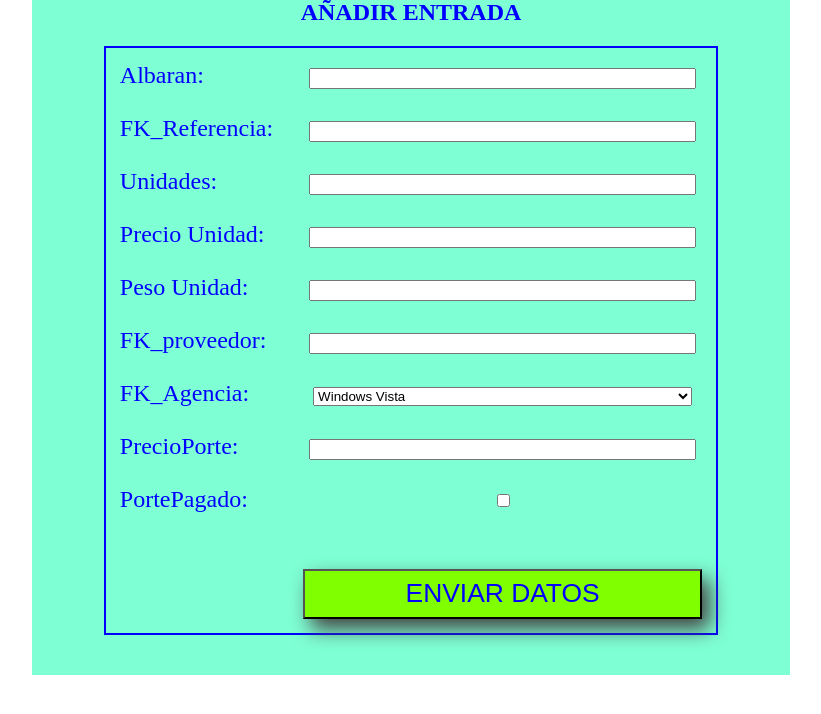
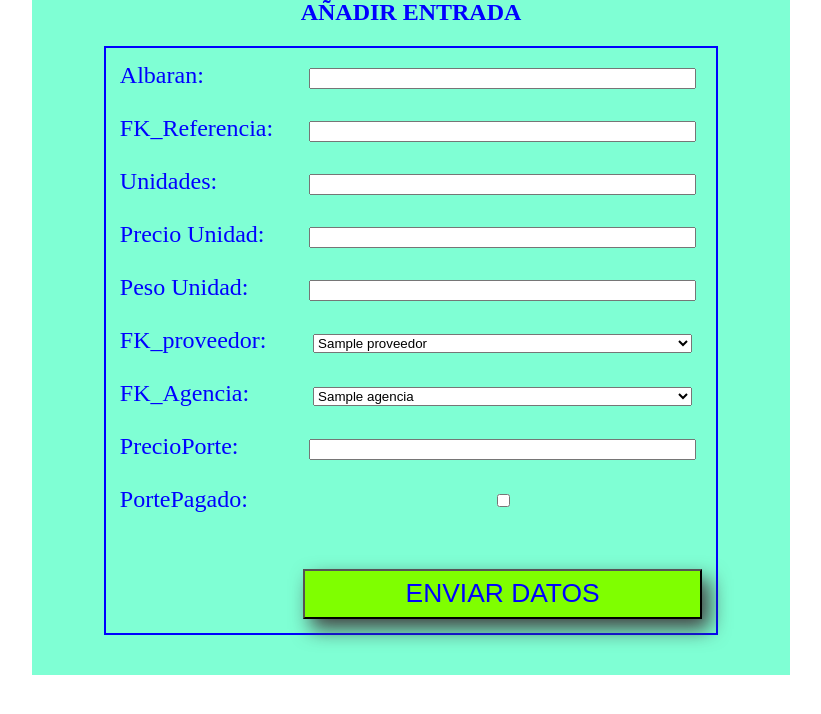
Before and after one commit to Rex0747/VirtualStore, a Django app: template entradas/templates/addentrada.html in a window 1280 px wide. Shown: the part 21-735 px from the top of the page, without its empty margins (229-1050 px from the left). Run offline with Django 3.2, Linux system fonts and the light colour scheme; the template is opened without the code that fills it: most values are stand-ins (such as "Sample title", 1, 10 or a date in 2020).

Commit message:
29032020

```diff
--- a/entradas/models.py
+++ b/entradas/models.py
@@ -12,7 +12,7 @@ from agencias.models import agencias
 class entradas(models.Model):
     nAlbaran=models.CharField(max_length=8,null=False, verbose_name='Albaran')
     fk_proveedor=models.ForeignKey(proveedores,on_delete=models.CASCADE,blank=True)
-    fk_articulo=models.ForeignKey(articulos,on_delete=models.CASCADE,blank=True)
+    fk_articulo=models.CharField(max_length=8,blank=True) # models.ForeignKey(articulos,on_delete=models.CASCADE,blank=True)
     #nombre=models.CharField(max_length=70,null=True)
     fechaEntrada=models.DateTimeField(default=datetime.now, blank=True)
     unidades=models.IntegerField(blank=False)
@@ -20,7 +20,7 @@ class entradas(models.Model):
     peso=models.FloatField( default=0)
     agencia=models.ForeignKey(agencias,on_delete=models.CASCADE, blank=True,default='')
     precioPorte=models.FloatField(blank=True,default=True)
-    porte_pagado=models.NullBooleanField(default=True)
+    porte_pagado=models.BooleanField(default=True)
     #precioTotal= models.FloatField(default=0)
 
 
--- a/entradas/templates/addentrada.html
+++ b/entradas/templates/addentrada.html
@@ -34,17 +34,18 @@
                     </tr>
                     <tr>
                         <td class="td"><label>FK_proveedor:</label></td>
-                        <td><input type="text" name="proveedor" id="proveedor"></td>
+                        <td><select name="proveedor" id="proveedor" class="desplegable">
+                            {% for i in proveedor %}
+                                    <option value="1">{{i}}</option>
+                                {% endfor %}
+                            </select></td>
                     </tr>
                     <tr>
                         <td class="td"><label>FK_Agencia:</label></td>
                             <td><select name="agencia" id="agencia" class="desplegable">
-                                <option value="1">Windows Vista</option>
-                                <option value="2">Windows 7</option>
-                                <option value="3">Windows XP</option>
-                                <option value="10">Fedora</option>
-                                <option value="11">Debian</option>
-                                <option value="12">Suse</option>
+                                {% for i in agencia %}
+                                    <option value="1">{{i}}</option>
+                                {% endfor %}
                             </select></td>
                     </tr>
                     <tr>
```
Also changed, not shown: entradas/views.py (+19 -7 lines), entradas/migrations/0016_auto_20200406_1949.py (added).
